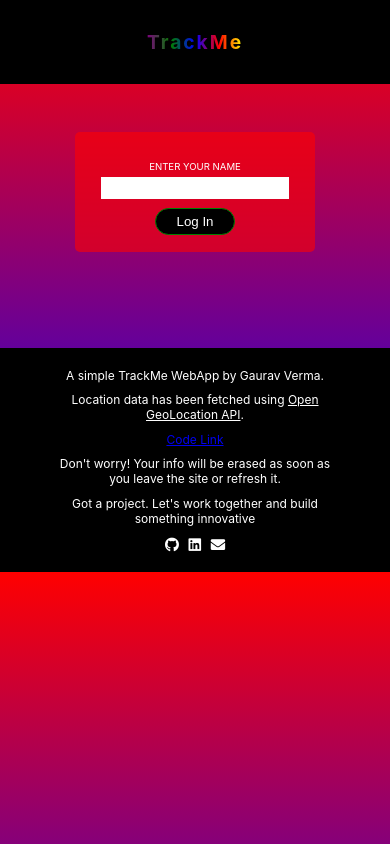
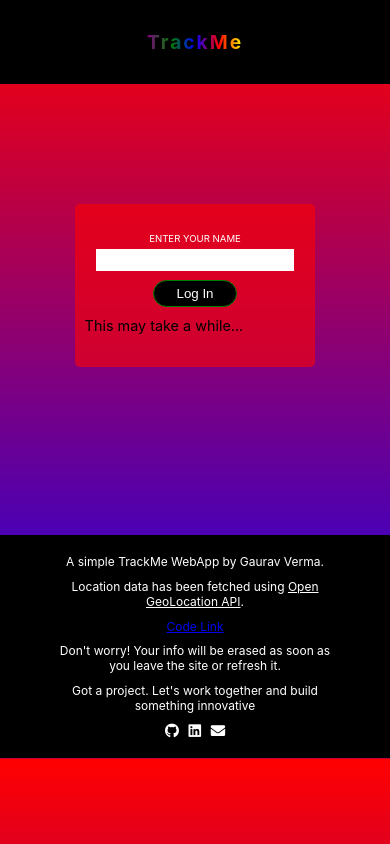
Before and after one commit to Gaurav-Verma07/Project3_GeoAPI, a React (Create React App) app: page / in a window 390 px wide. Built offline with nearby package versions, Linux system fonts and the light colour scheme.

Commit message:
Added media queries

```diff
--- a/src/Components/Main/Main.js
+++ b/src/Components/Main/Main.js
@@ -4,7 +4,7 @@ import classes from "./Main.module.css";
 import ShowData from "../ShowData/ShowData";
 import { Fragment, useState } from "react";
 const Main = () => {
-  //const [dataFetched, setDataFetched] = useState([]);
+  const [wait, setWait] = useState(false);
   const [data, setData] = useState({ value: true, name: "" });
   const fetchHandler = async (n) => {
     const response = await fetch("https://freegeoip.app/json/");
@@ -13,6 +13,7 @@ const Main = () => {
   };
 
   const submitHandler = (e) => {
+    setWait(true);
     e.preventDefault();
 
     fetchHandler(e.target.name.value);
@@ -30,6 +31,9 @@ const Main = () => {
           <label htmlFor="name">Enter your name</label>
           <input type="text" name="name" id="name" required />
           <button>Log In</button>
+          {true && (
+            <p className={classes["input__popup"]}>This may take a while...</p>
+          )}
         </form>
       )}
       {!data.value && <ShowData data={data} dg={distanceG} di={distanceIet} />}
--- a/src/Components/Main/Main.module.css
+++ b/src/Components/Main/Main.module.css
@@ -22,8 +22,9 @@
   border-radius: 5px;
   background-color: rgba(255, 0, 0, 0.6);
   margin: 10rem auto;
-  height: 20rem;
+  height: auto;
   display: flex;
+  padding: 5rem 0;
   flex-direction: column;
   align-items: center;
   padding-top: 5rem;
@@ -35,16 +36,25 @@
   text-transform: uppercase;
   padding: 1rem 0;
 }
+.input__popup {
+  color: #000;
+
+  padding: 2rem;
+  font-weight: 400;
+
+  font-size: 1.5rem;
+  align-self: baseline;
+}
 .input input {
   border: 1px solid transparent;
-  padding: 0.5rem 1rem;
+  padding: 0.5rem 2rem;
 }
 .input button {
   background-color: #000;
   color: #fff;
   margin-top: 2rem;
   border: 1px solid green;
-  padding: 1rem 0.6rem;
+  padding: 1rem 1rem;
   border-radius: 30px;
   width: 30%;
   transition: all 0.3s ease;
@@ -98,12 +108,17 @@ ul li a:hover {
   .header {
     margin-bottom: 10rem;
   }
+  .input {
+    margin: 25rem auto;
+  }
+  .input__popup {
+    font-size: 3rem;
+  }
   .footer {
+    margin-top: 35rem;
     font-size: 2.5rem;
   }
   .footer__body {
     width: 70%;
   }
 }
-@media (max-width: 37.5em) {
-}
```
